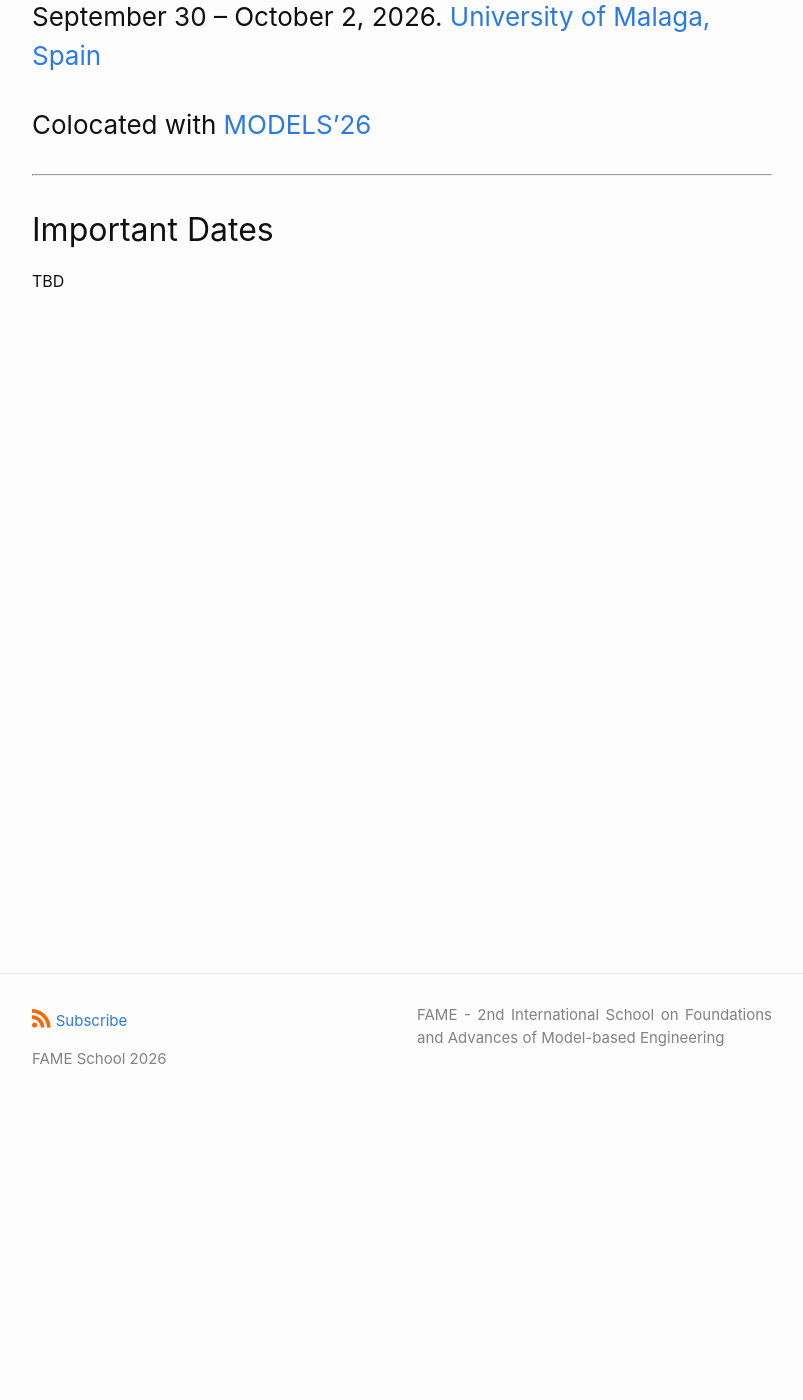
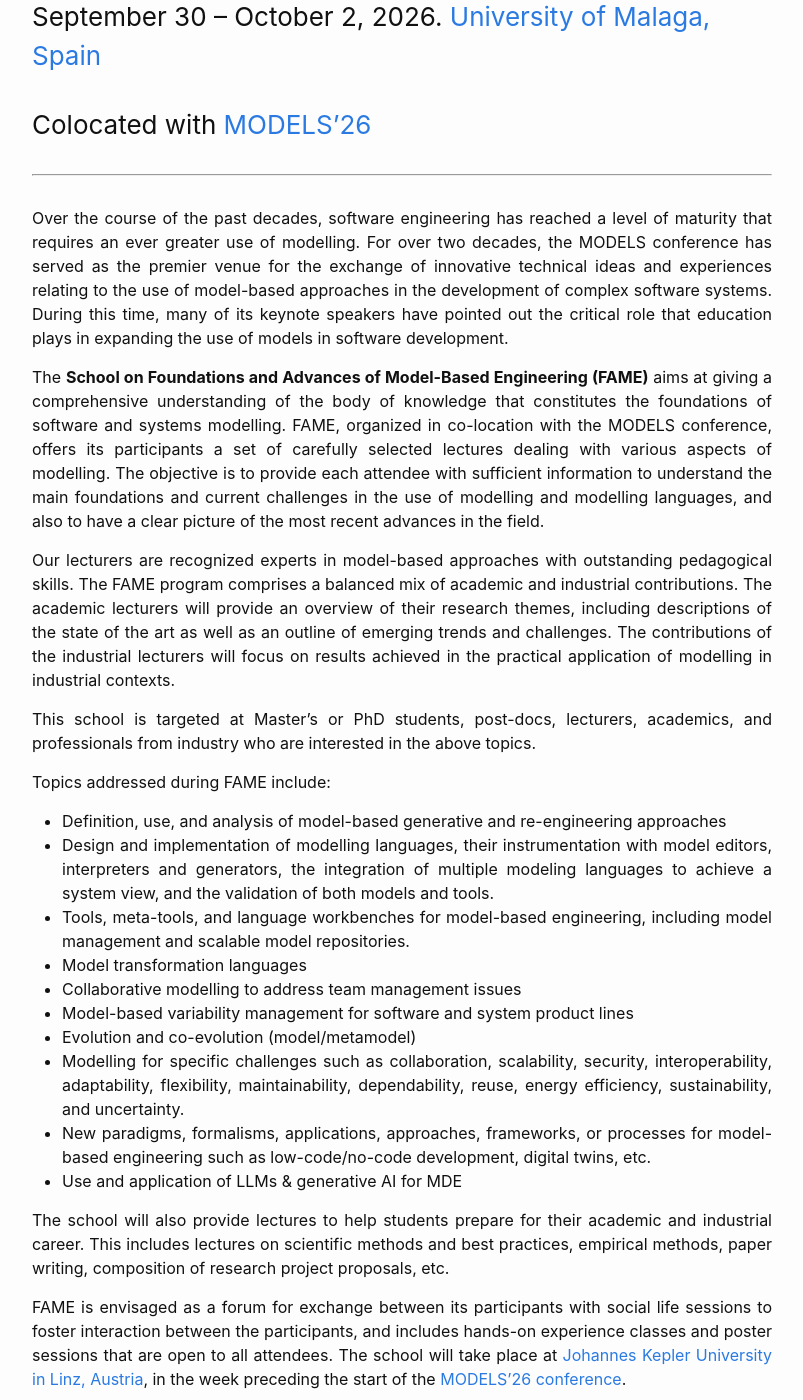
Before and after one commit to fame-school/fame-school.github.io, a Jekyll site: the page built from index.md, in a window 1280 px wide and 1400 px high, scrolled down 270 px. Shown: the whole window, without its empty margins (238-1041 px from the left). Built offline with Jekyll 4.4.1, drawn with Linux system fonts in a browser that asks for light colours; some of the changed text lies outside the part shown.

Commit message:
Update index.md
added first information on index page

```diff
--- a/index.md
+++ b/index.md
@@ -9,13 +9,61 @@ layout: page
 title: FAME – 2nd International School on Foundations and Advances of Model-Based Engineering
 ---
 
-
 ### September 30 – October 2, 2026. [University of Malaga, Spain](./venue)
 
 ### Colocated with [MODELS'26](https://conf.researchr.org/home/models-2026){:target="_blank"}
 
 ---
 
+Over the course of the past decades, software engineering has reached a level of maturity that requires
+an ever greater use of modelling. For over two decades, the MODELS conference has served as the premier
+venue for the exchange of innovative technical ideas and experiences relating to the use of model-based
+approaches in the development of complex software systems. During this time, many of its keynote speakers
+have pointed out the critical role that education plays in expanding the use of models in software development.
+
+The **School on Foundations and Advances of Model-Based Engineering (FAME)** aims at giving a comprehensive understanding
+of the body of knowledge that constitutes the foundations of software and systems modelling. FAME, organized in
+co-location with the MODELS conference, offers its participants a set of carefully selected lectures dealing with
+various aspects of modelling. The objective is to provide each attendee with sufficient information to understand
+the main foundations and current challenges in the use of modelling and modelling languages, and also to have a
+clear picture of the most recent advances in the field.
+
+Our lecturers are recognized experts in model-based approaches with outstanding  pedagogical skills.
+The FAME program comprises a balanced mix of academic and industrial contributions. The academic
+lecturers will provide an overview of their research themes, including descriptions of the state
+of the art as well as an outline of emerging trends and challenges. The contributions of the
+industrial lecturers will focus on results achieved in the practical application of modelling
+in industrial contexts.
+
+This school is targeted at Master's or PhD students, post-docs, lecturers, academics,
+and professionals from industry who are interested in the above topics.
+
+Topics addressed during FAME include:
+- Definition, use, and analysis of model-based generative and re-engineering approaches
+- Design and implementation of modelling languages, their instrumentation with model editors, interpreters and generators, the integration of multiple modeling languages to achieve a system view, and the validation of both models and tools.
+- Tools, meta-tools, and language workbenches for model-based engineering, including model management and scalable model repositories.
+- Model transformation languages
+- Collaborative modelling to address team management issues
+- Model-based variability management for software and system product lines
+- Evolution and co-evolution (model/metamodel)
+- Modelling for specific challenges such as collaboration, scalability, security, interoperability, adaptability, flexibility, maintainability, dependability, reuse, energy efficiency, sustainability, and uncertainty.
+- New paradigms, formalisms, applications, approaches, frameworks, or processes for model-based engineering such as low-code/no-code development, digital twins, etc.
+- Use and application of LLMs & generative AI for MDE
+
+The school will also provide lectures to help students prepare for their academic and industrial career.
+This includes lectures on scientific methods and best practices, empirical methods, paper writing,
+composition of research project proposals, etc.
+
+FAME is envisaged as a forum for exchange between its participants with social life sessions to foster interaction between the participants, and includes hands-on experience classes and poster sessions that are open to all attendees. The school will take place at [Johannes Kepler University in Linz, Austria](venue),
+in the week preceding the start of the [MODELS'26 conference](https://conf.researchr.org/home/models-2026){:target="_blank"}.
+
+### We look forward to your participation!
+
+---
+
 ## Important Dates
 
-TBD
+|---|---|
+|Application deadline | TBD |
+|Notifications of acceptance or rejection | TBD |
+|School | September 30 – October 2, 2026 |
```
